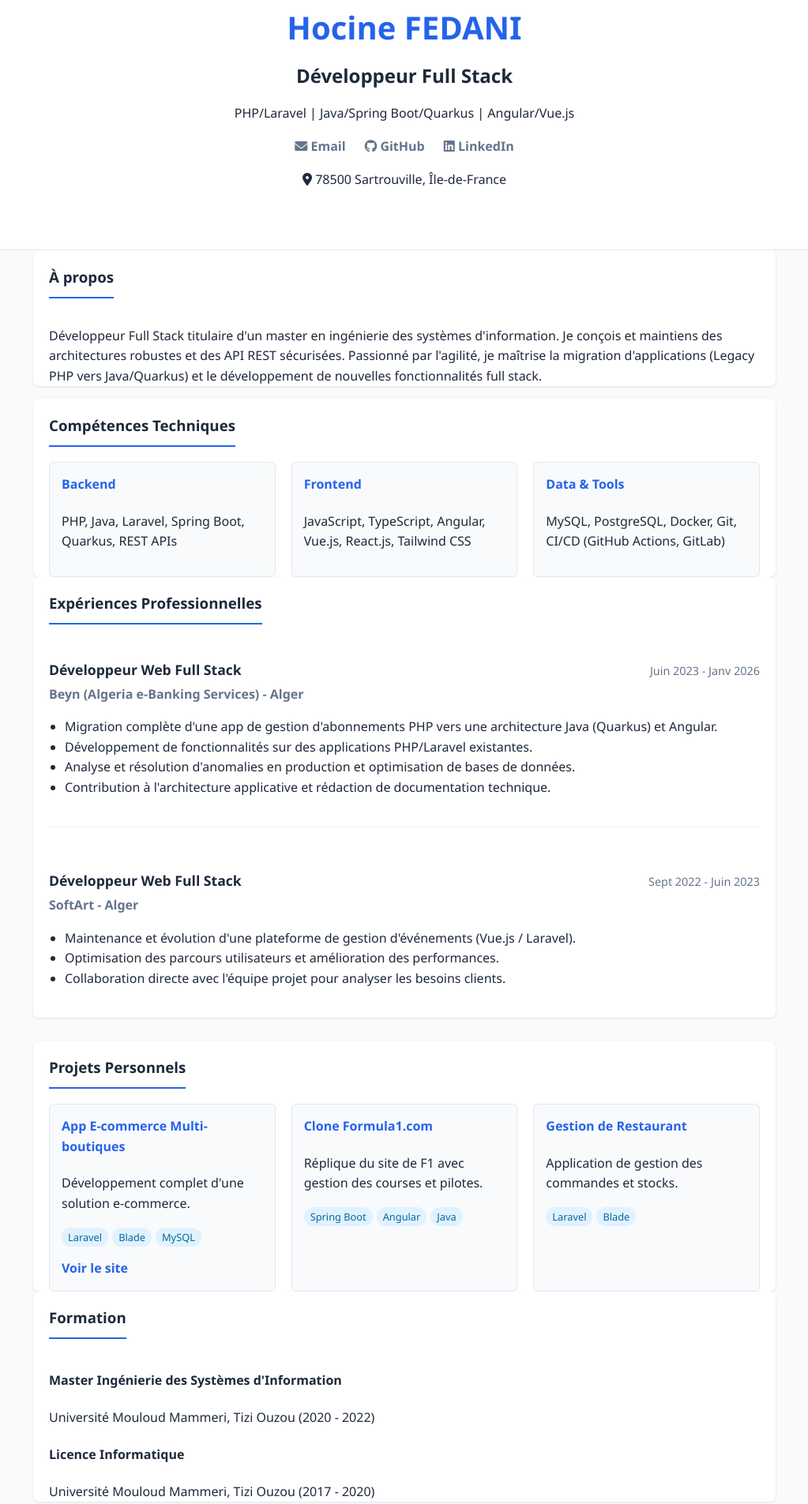
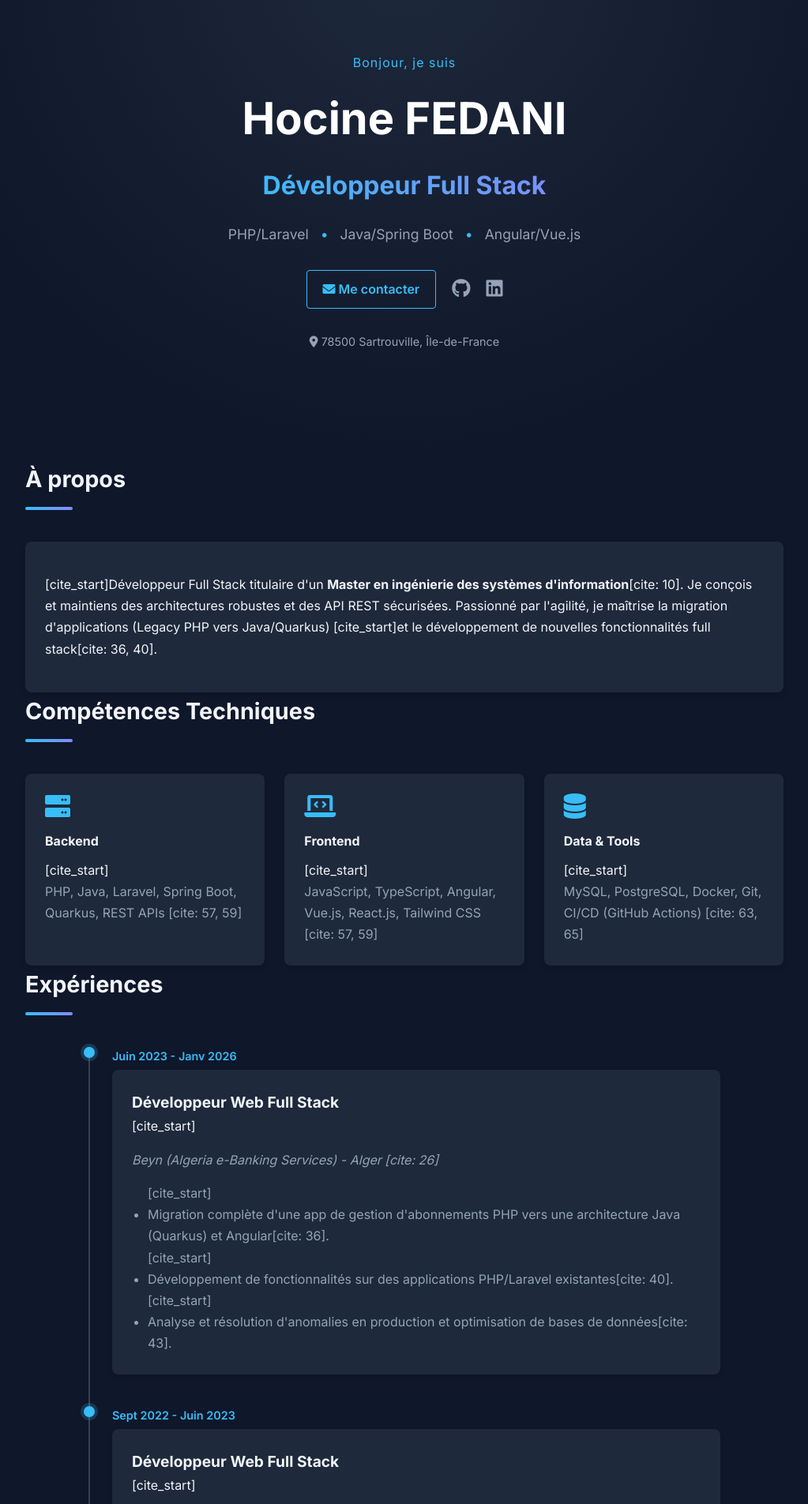
Before and after one commit to hocinefdn/hocinefdn.github.io, a plain HTML site: page index.html in a window 1280 px wide. Shown: the part 57-1962 px from the top of the page at 79% size, without its empty margins (128-1151 px from the left). Drawn offline with Linux system fonts and the light colour scheme.

Commit message:
enhance style

```diff
--- a/index.html
+++ b/index.html
@@ -3,8 +3,14 @@
   <head>
     <meta charset="UTF-8" />
     <meta name="viewport" content="width=device-width, initial-scale=1.0" />
-    <title>Portfolio - Hocine FEDANI</title>
+    <title>Portfolio - Hocine FEDANI | Full Stack Dev</title>
     <link rel="stylesheet" href="style.css" />
+    <link rel="preconnect" href="https://fonts.googleapis.com" />
+    <link rel="preconnect" href="https://fonts.gstatic.com" crossorigin />
+    <link
+      href="https://fonts.googleapis.com/css2?family=Inter:wght@300;400;600;700&display=swap"
+      rel="stylesheet"
+    />
     <link
       rel="stylesheet"
       href="https://cdnjs.cloudflare.com/ajax/libs/font-awesome/6.0.0/css/all.min.css"
@@ -12,20 +18,33 @@
   </head>
   <body>
     <header class="hero">
-      <div class="container">
+      <div class="container hero-content">
+        <span class="greeting">Bonjour, je suis</span>
         <h1>Hocine FEDANI</h1>
-        <h2>Développeur Full Stack</h2>
-        <p>PHP/Laravel | Java/Spring Boot/Quarkus | Angular/Vue.js</p>
+        <h2 class="gradient-text">Développeur Full Stack</h2>
+        <p class="tech-stack">
+          PHP/Laravel <span class="dot">•</span> Java/Spring Boot
+          <span class="dot">•</span> Angular/Vue.js
+        </p>
+
         <div class="social-links">
-          <a href="mailto:hocinefedani@gmail.com"
-            ><i class="fas fa-envelope"></i> Email</a
+          <a href="mailto:hocinefedani@gmail.com" class="btn btn-outline">
+            <i class="fas fa-envelope"></i> Me contacter
+          </a>
+          <a
+            href="https://github.com/hocinefdn"
+            target="_blank"
+            class="icon-link"
           >
-          <a href="https://github.com/hocinefdn" target="_blank"
-            ><i class="fab fa-github"></i> GitHub</a
+            <i class="fab fa-github"></i>
+          </a>
+          <a
+            href="https://linkedin.com/in/hocine-fedani"
+            target="_blank"
+            class="icon-link"
           >
-          <a href="https://linkedin.com/in/hocine-fedani" target="_blank"
-            ><i class="fab fa-linkedin"></i> LinkedIn</a
-          >
+            <i class="fab fa-linkedin"></i>
+          </a>
         </div>
         <p class="location">
           <i class="fas fa-map-marker-alt"></i> 78500 Sartrouville,
@@ -34,132 +53,183 @@
       </div>
     </header>
 
-    <section id="about" class="container">
+    <section id="about" class="container section-fade">
+      <div class="section-header">
         <h3>À propos</h3>
+      </div>
+      <div class="card about-card">
         <p>
-        Développeur Full Stack titulaire d'un master en ingénierie des systèmes
-        d'information. Je conçois et maintiens des architectures robustes et des
-        API REST sécurisées. Passionné par l'agilité, je maîtrise la migration
-        d'applications (Legacy PHP vers Java/Quarkus) et le développement de
-        nouvelles fonctionnalités full stack.
+          [cite_start]Développeur Full Stack titulaire d'un
+          <strong>Master en ingénierie des systèmes d'information</strong>[cite:
+          10]. Je conçois et maintiens des architectures robustes et des API
+          REST sécurisées. Passionné par l'agilité, je maîtrise la migration
+          d'applications (Legacy PHP vers Java/Quarkus) [cite_start]et le
+          développement de nouvelles fonctionnalités full stack[cite: 36, 40].
         </p>
+      </div>
     </section>
 
     <section id="skills" class="container">
+      <div class="section-header">
         <h3>Compétences Techniques</h3>
+      </div>
       <div class="skills-grid">
         <div class="skill-card">
+          <i class="fas fa-server skill-icon"></i>
           <h4>Backend</h4>
-          <p>PHP, Java, Laravel, Spring Boot, Quarkus, REST APIs</p>
+          [cite_start]
+          <p>
+            PHP, Java, Laravel, Spring Boot, Quarkus, REST APIs [cite: 57, 59]
+          </p>
         </div>
         <div class="skill-card">
+          <i class="fas fa-laptop-code skill-icon"></i>
           <h4>Frontend</h4>
-          <p>JavaScript, TypeScript, Angular, Vue.js, React.js, Tailwind CSS</p>
+          [cite_start]
+          <p>
+            JavaScript, TypeScript, Angular, Vue.js, React.js, Tailwind CSS
+            [cite: 57, 59]
+          </p>
         </div>
         <div class="skill-card">
+          <i class="fas fa-database skill-icon"></i>
           <h4>Data & Tools</h4>
-          <p>MySQL, PostgreSQL, Docker, Git, CI/CD (GitHub Actions, GitLab)</p>
+          [cite_start]
+          <p>
+            MySQL, PostgreSQL, Docker, Git, CI/CD (GitHub Actions) [cite: 63,
+            65]
+          </p>
         </div>
       </div>
     </section>
 
     <section id="experience" class="container">
-      <h3>Expériences Professionnelles</h3>
-
-      <div class="job">
-        <div class="job-header">
+      <div class="section-header">
+        <h3>Expériences</h3>
+      </div>
+      <div class="timeline">
+        <div class="timeline-item">
+          <div class="timeline-dot"></div>
+          <div class="timeline-date">Juin 2023 - Janv 2026</div>
+          <div class="timeline-content">
             <h4>Développeur Web Full Stack</h4>
-          <span>Juin 2023 - Janv 2026</span>
-        </div>
-        <p class="company">Beyn (Algeria e-Banking Services) - Alger</p>
+            [cite_start]
+            <p class="company">
+              Beyn (Algeria e-Banking Services) - Alger [cite: 26]
+            </p>
             <ul>
+              [cite_start]
               <li>
-            Migration complète d'une app de gestion d'abonnements PHP vers une
-            architecture Java (Quarkus) et Angular.
+                Migration complète d'une app de gestion d'abonnements PHP vers
+                une architecture Java (Quarkus) et Angular[cite: 36].
               </li>
+              [cite_start]
               <li>
-            Développement de fonctionnalités sur des applications PHP/Laravel
-            existantes.
+                Développement de fonctionnalités sur des applications
+                PHP/Laravel existantes[cite: 40].
               </li>
+              [cite_start]
               <li>
-            Analyse et résolution d'anomalies en production et optimisation de
-            bases de données.
-          </li>
-          <li>
-            Contribution à l'architecture applicative et rédaction de
-            documentation technique.
+                Analyse et résolution d'anomalies en production et optimisation
+                de bases de données[cite: 43].
               </li>
             </ul>
           </div>
+        </div>
 
-      <div class="job">
-        <div class="job-header">
+        <div class="timeline-item">
+          <div class="timeline-dot"></div>
+          <div class="timeline-date">Sept 2022 - Juin 2023</div>
+          <div class="timeline-content">
             <h4>Développeur Web Full Stack</h4>
-          <span>Sept 2022 - Juin 2023</span>
-        </div>
-        <p class="company">SoftArt - Alger</p>
+            [cite_start]
+            <p class="company">SoftArt - Alger [cite: 47]</p>
             <ul>
+              [cite_start]
               <li>
-            Maintenance et évolution d'une plateforme de gestion d'événements
-            (Vue.js / Laravel).
+                Maintenance et évolution d'une plateforme de gestion
+                d'événements (Vue.js / Laravel)[cite: 50].
               </li>
+              [cite_start]
               <li>
-            Optimisation des parcours utilisateurs et amélioration des
-            performances.
-          </li>
-          <li>
-            Collaboration directe avec l'équipe projet pour analyser les besoins
-            clients.
+                Optimisation des parcours utilisateurs et collaboration directe
+                avec l'équipe projet[cite: 53, 54].
               </li>
             </ul>
+          </div>
+        </div>
       </div>
     </section>
 
     <section id="projects" class="container">
+      <div class="section-header">
         <h3>Projets Personnels</h3>
+      </div>
       <div class="projects-grid">
         <div class="project-card">
-          <h4>App E-commerce Multi-boutiques</h4>
-          <p>Développement complet d'une solution e-commerce.</p>
+          <div class="card-top">
+            <i class="fas fa-folder-open folder-icon"></i>
+            <a
+              href="https://holyz-shop.com"
+              target="_blank"
+              class="external-link"
+              ><i class="fas fa-external-link-alt"></i
+            ></a>
+          </div>
+          <h4>App E-commerce</h4>
+          [cite_start]
+          <p>Solution multi-boutiques complète[cite: 73].</p>
           <div class="tags">
             <span>Laravel</span><span>Blade</span><span>MySQL</span>
           </div>
-          <a href="https://holyz-shop.com" target="_blank" class="project-link"
-            >Voir le site</a
-          >
         </div>
+
         <div class="project-card">
+          <div class="card-top">
+            <i class="fas fa-folder-open folder-icon"></i>
+          </div>
           <h4>Clone Formula1.com</h4>
-          <p>Réplique du site de F1 avec gestion des courses et pilotes.</p>
+          [cite_start]
+          <p>Réplique du site F1, gestion courses et pilotes[cite: 77].</p>
           <div class="tags">
             <span>Spring Boot</span><span>Angular</span><span>Java</span>
           </div>
         </div>
+
         <div class="project-card">
-          <h4>Gestion de Restaurant</h4>
-          <p>Application de gestion des commandes et stocks.</p>
+          <div class="card-top">
+            <i class="fas fa-folder-open folder-icon"></i>
+          </div>
+          <h4>Gestion Restaurant</h4>
+          [cite_start]
+          <p>App de gestion des commandes et stocks[cite: 75].</p>
           <div class="tags"><span>Laravel</span><span>Blade</span></div>
         </div>
       </div>
     </section>
 
     <section id="education" class="container">
+      <div class="section-header">
         <h3>Formation</h3>
-      <div class="school">
-        <h4>Master Ingénierie des Systèmes d'Information</h4>
-        <p>Université Mouloud Mammeri, Tizi Ouzou (2020 - 2022)</p>
       </div>
-      <div class="school">
+      <div class="education-grid">
+        <div class="school-card">
+          <span class="year">2020 - 2022</span>
+          <h4>Master Ingénierie SI</h4>
+          [cite_start]
+          <p>Université Mouloud Mammeri [cite: 11]</p>
+        </div>
+        <div class="school-card">
+          <span class="year">2017 - 2020</span>
           <h4>Licence Informatique</h4>
-        <p>Université Mouloud Mammeri, Tizi Ouzou (2017 - 2020)</p>
+          [cite_start]
+          <p>Université Mouloud Mammeri [cite: 21]</p>
+        </div>
       </div>
     </section>
 
     <footer>
-      <p>
-        © 2026 Hocine FEDANI - Fait avec <i class="fas fa-code"></i> et hébergé
-        sur GitHub Pages.
-      </p>
+      <p>© 2026 Hocine FEDANI | Construit avec <i class="fas fa-code"></i></p>
     </footer>
   </body>
 </html>
--- a/style.css
+++ b/style.css
@@ -1,162 +1,352 @@
 :root {
-  --primary-color: #2563eb; /* Bleu professionnel */
-  --text-dark: #1e293b;
-  --text-light: #64748b;
-  --bg-light: #f8fafc;
-  --white: #ffffff;
+  /* Palette Dark Modern */
+  --bg-dark: #0f172a; /* Fond principal très sombre */
+  --bg-card: #1e293b; /* Fond des cartes */
+  --bg-card-hover: #334155; /* Fond survol */
+
+  --primary: #38bdf8; /* Bleu clair électrique */
+  --secondary: #818cf8; /* Indigo doux */
+  --text-main: #f1f5f9; /* Texte quasi blanc */
+  --text-muted: #94a3b8; /* Texte gris pour détails */
+
+  --gradient: linear-gradient(to right, var(--primary), var(--secondary));
+}
+
+* {
+  box-sizing: border-box;
 }
 
 body {
-  font-family: "Segoe UI", Tahoma, Geneva, Verdana, sans-serif;
+  font-family: "Inter", sans-serif;
   margin: 0;
   padding: 0;
-  color: var(--text-dark);
-  line-height: 1.6;
-  background-color: var(--bg-light);
+  color: var(--text-main);
+  background-color: var(--bg-dark);
+  line-height: 1.7;
 }
 
 .container {
-  max-width: 900px;
+  max-width: 1000px;
   margin: 0 auto;
   padding: 0 20px;
 }
 
-/* Hero Section */
+/* --- Hero Section --- */
 .hero {
-  background-color: var(--white);
-  padding: 60px 0;
+  min-height: 80vh;
+  display: flex;
+  align-items: center;
+  justify-content: center;
   text-align: center;
-  border-bottom: 1px solid #e2e8f0;
+  background: radial-gradient(circle at top center, #1e293b 0%, #0f172a 70%);
+  padding: 80px 20px;
+}
+
+.greeting {
+  color: var(--primary);
+  font-weight: 500;
+  letter-spacing: 1px;
+  display: block;
+  margin-bottom: 10px;
 }
 
 .hero h1 {
+  font-size: 3.5rem;
   margin: 0;
-  color: var(--primary-color);
-  font-size: 2.5rem;
+  font-weight: 700;
+  color: #fff;
 }
 
-.hero h2 {
-  margin: 10px 0;
-  color: var(--text-dark);
+.gradient-text {
+  background: var(--gradient);
+  -webkit-background-clip: text;
+  background-clip: text;
+  color: transparent;
+  font-size: 2rem;
+  margin: 10px 0 20px;
 }
 
-.social-links a {
-  margin: 0 10px;
-  text-decoration: none;
-  color: var(--text-light);
-  font-weight: bold;
-  transition: color 0.3s;
+.tech-stack {
+  color: var(--text-muted);
+  font-size: 1.1rem;
 }
 
-.social-links a:hover {
-  color: var(--primary-color);
+.dot {
+  color: var(--primary);
+  margin: 0 10px;
 }
 
-/* Sections */
-section {
-  margin: 40px auto;
-  padding: 20px;
-  background: var(--white);
-  border-radius: 8px;
-  box-shadow: 0 1px 3px rgba(0, 0, 0, 0.1);
+.location {
+  margin-top: 30px;
+  color: var(--text-muted);
+  font-size: 0.9rem;
 }
 
-h3 {
-  border-bottom: 2px solid var(--primary-color);
-  padding-bottom: 10px;
-  display: inline-block;
-  color: var(--text-dark);
-}
-
-/* Skills Grid */
-.skills-grid,
-.projects-grid {
-  display: grid;
-  grid-template-columns: repeat(auto-fit, minmax(250px, 1fr));
+/* Boutons et Liens sociaux */
+.social-links {
+  margin-top: 30px;
+  display: flex;
+  align-items: center;
+  justify-content: center;
   gap: 20px;
 }
 
-.skill-card,
-.project-card {
-  background: var(--bg-light);
-  padding: 15px;
-  border-radius: 6px;
-  border: 1px solid #e2e8f0;
+.icon-link {
+  color: var(--text-muted);
+  font-size: 1.5rem;
+  transition: all 0.3s ease;
 }
 
-.skill-card h4,
-.project-card h4 {
-  margin-top: 0;
-  color: var(--primary-color);
+.icon-link:hover {
+  color: var(--primary);
+  transform: translateY(-3px);
 }
 
-/* Experience */
-.job {
-  margin-bottom: 30px;
-  padding-bottom: 20px;
-  border-bottom: 1px solid #eee;
+.btn-outline {
+  text-decoration: none;
+  border: 1px solid var(--primary);
+  color: var(--primary);
+  padding: 10px 20px;
+  border-radius: 4px;
+  font-weight: 600;
+  transition: all 0.3s ease;
 }
 
-.job:last-child {
-  border-bottom: none;
+.btn-outline:hover {
+  background: rgba(56, 189, 248, 0.1);
+  box-shadow: 0 0 15px rgba(56, 189, 248, 0.2);
 }
 
-.job-header {
-  display: flex;
-  justify-content: space-between;
-  flex-wrap: wrap;
-  align-items: baseline;
+/* --- Sections Communes --- */
+section {
+  padding: 80px 0;
 }
 
-.job-header h4 {
-  margin-bottom: 5px;
-  font-size: 1.1rem;
+.section-header {
+  margin-bottom: 40px;
+  display: flex;
+  align-items: center;
 }
 
-.job-header span {
-  color: var(--text-light);
+.section-header h3 {
+  font-size: 1.8rem;
+  margin: 0;
+  position: relative;
+  color: var(--text-main);
+}
+
+.section-header h3::after {
+  content: "";
+  display: block;
+  width: 60px;
+  height: 4px;
+  background: var(--gradient);
+  margin-top: 10px;
+  border-radius: 2px;
+}
+
+/* --- Cards (Skills, About) --- */
+.card,
+.skill-card,
+.project-card,
+.timeline-content,
+.school-card {
+  background: var(--bg-card);
+  padding: 25px;
+  border-radius: 8px;
+  transition: transform 0.3s ease, box-shadow 0.3s ease;
+  box-shadow: 0 4px 6px rgba(0, 0, 0, 0.1);
+}
+
+.card:hover,
+.skill-card:hover,
+.project-card:hover,
+.school-card:hover {
+  transform: translateY(-5px);
+  background: var(--bg-card-hover);
+}
+
+/* Skills */
+.skills-grid {
+  display: grid;
+  grid-template-columns: repeat(auto-fit, minmax(280px, 1fr));
+  gap: 25px;
+}
+
+.skill-icon {
+  font-size: 2rem;
+  color: var(--primary);
+  margin-bottom: 15px;
+}
+
+.skill-card h4 {
+  margin: 0 0 10px;
+  color: var(--text-main);
+}
+
+.skill-card p {
+  color: var(--text-muted);
+  margin: 0;
+}
+
+/* --- Timeline Expérience --- */
+.timeline {
+  position: relative;
+  max-width: 800px;
+  margin: 0 auto;
+}
+
+.timeline::before {
+  content: "";
+  position: absolute;
+  left: 0;
+  top: 0;
+  height: 100%;
+  width: 2px;
+  background: var(--bg-card-hover);
+}
+
+.timeline-item {
+  margin-bottom: 40px;
+  padding-left: 30px;
+  position: relative;
+}
+
+.timeline-dot {
+  position: absolute;
+  left: -6px;
+  top: 0;
+  width: 14px;
+  height: 14px;
+  border-radius: 50%;
+  background: var(--primary);
+  box-shadow: 0 0 0 4px rgba(56, 189, 248, 0.2);
+}
+
+.timeline-date {
   font-size: 0.9rem;
+  color: var(--primary);
+  margin-bottom: 5px;
+  font-weight: 600;
+}
+
+.timeline-content h4 {
+  margin: 0;
+  font-size: 1.2rem;
 }
 
 .company {
-  font-weight: bold;
-  color: var(--text-light);
-  margin-top: 0;
+  color: var(--text-muted);
+  font-style: italic;
+  margin-bottom: 15px;
 }
 
-ul {
+.timeline-content ul {
   padding-left: 20px;
+  color: var(--text-muted);
+  margin: 0;
 }
 
-/* Tags for projects */
-.tags span {
-  display: inline-block;
-  background: #e0f2fe;
-  color: #0369a1;
-  padding: 2px 8px;
-  border-radius: 12px;
-  font-size: 0.8rem;
-  margin-right: 5px;
-  margin-bottom: 5px;
+/* --- Projets --- */
+.projects-grid {
+  display: grid;
+  grid-template-columns: repeat(auto-fit, minmax(300px, 1fr));
+  gap: 25px;
 }
 
-.project-link {
-  display: inline-block;
-  margin-top: 10px;
-  color: var(--primary-color);
-  text-decoration: none;
-  font-weight: bold;
+.card-top {
+  display: flex;
+  justify-content: space-between;
+  align-items: center;
+  margin-bottom: 20px;
 }
 
+.folder-icon {
+  font-size: 2rem;
+  color: var(--primary);
+}
+
+.external-link {
+  color: var(--text-muted);
+  font-size: 1.2rem;
+  transition: color 0.2s;
+}
+
+.external-link:hover {
+  color: var(--primary);
+}
+
+.project-card h4 {
+  margin: 0 0 10px;
+  color: var(--text-main);
+}
+
+.project-card p {
+  color: var(--text-muted);
+  font-size: 0.95rem;
+  margin-bottom: 20px;
+}
+
+.tags {
+  display: flex;
+  flex-wrap: wrap;
+  gap: 10px;
+}
+
+.tags span {
+  font-size: 0.8rem;
+  color: var(--primary);
+  background: rgba(56, 189, 248, 0.1);
+  padding: 4px 10px;
+  border-radius: 15px;
+}
+
+/* --- Education --- */
+.education-grid {
+  display: grid;
+  grid-template-columns: repeat(auto-fit, minmax(300px, 1fr));
+  gap: 20px;
+}
+
+.year {
+  display: inline-block;
+  background: var(--bg-card-hover);
+  padding: 2px 8px;
+  border-radius: 4px;
+  font-size: 0.8rem;
+  color: var(--primary);
+  margin-bottom: 10px;
+}
+
+.school-card h4 {
+  margin: 5px 0;
+}
+.school-card p {
+  color: var(--text-muted);
+  margin: 0;
+}
+
+/* --- Footer --- */
 footer {
   text-align: center;
-  padding: 20px;
-  color: var(--text-light);
+  padding: 40px;
+  color: var(--text-muted);
   font-size: 0.9rem;
+  margin-top: 40px;
 }
 
-@media (max-width: 600px) {
-  .job-header {
-    flex-direction: column;
+/* Responsive */
+@media (max-width: 768px) {
+  .hero h1 {
+    font-size: 2.5rem;
+  }
+  .gradient-text {
+    font-size: 1.5rem;
+  }
+  .timeline::before {
+    left: 0;
+  }
+  .timeline-item {
+    padding-left: 25px;
   }
 }
```
Lines whose indentation alone changed are shown as unchanged.
